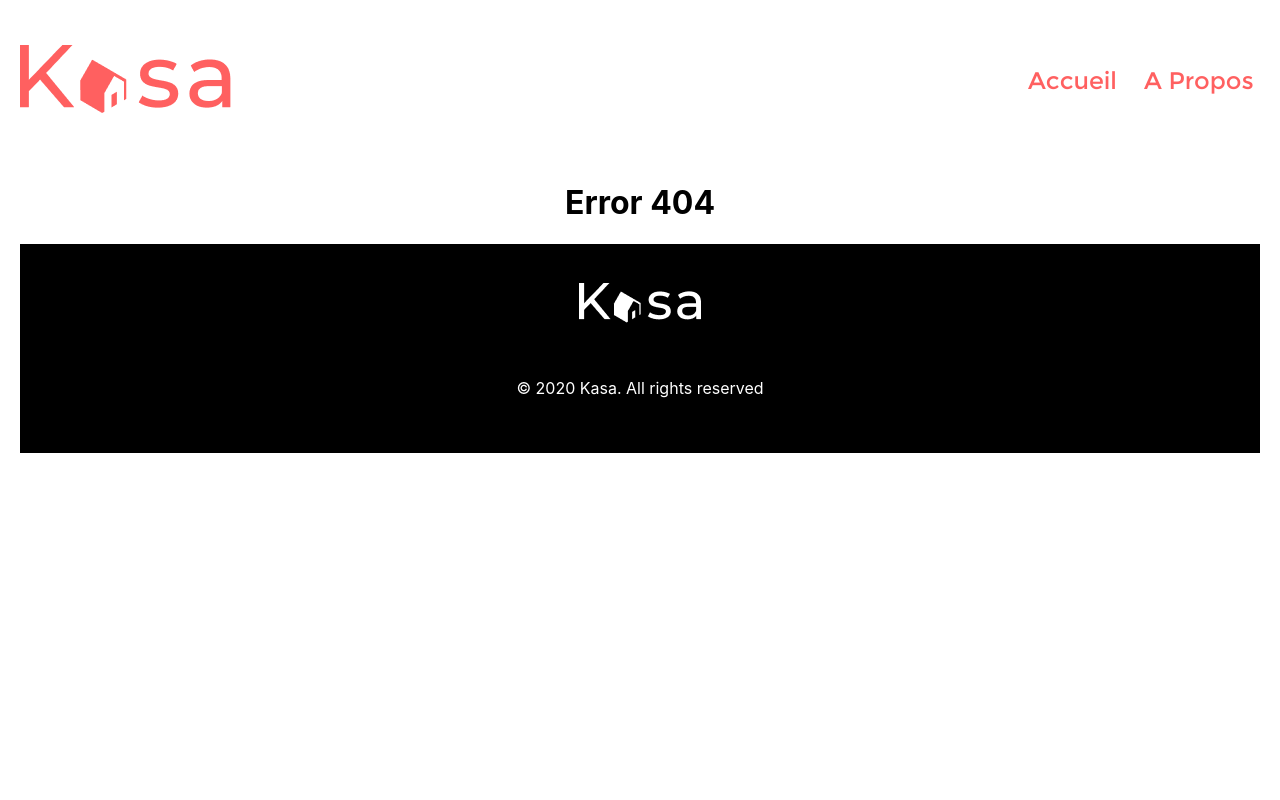
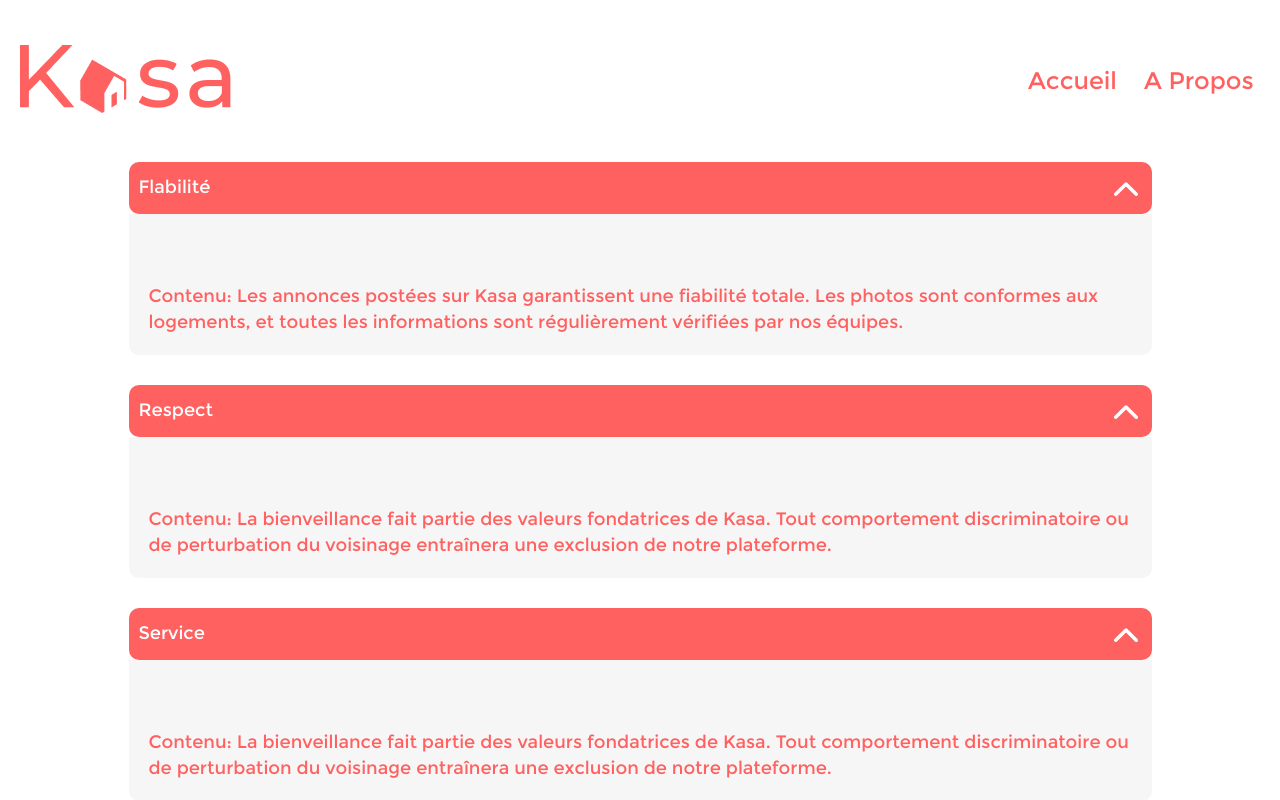
Before and after one commit to lopesthomas/Kasa, a React (Create React App) app: page /apropos in a window 1280 px wide. Before the commit this address had no page. Shown: the top 800 px of the page. Built offline with nearby package versions, Linux system fonts and the light colour scheme.

Commit message:
Ajout de la page a Propos

```diff
--- a/src/assets/styles/animBar.scss
+++ b/src/assets/styles/animBar.scss
@@ -36,7 +36,7 @@
         font-style: normal;
         font-weight: 400;
         line-height: 142.6%;
-        transform: scale(0.1);
-        transition: height 4s ease-in-out;
+        // transform: scale(0.1);
+        // transition: height 4s ease-in-out;
     }
 }
--- /dev/null
+++ b/src/assets/styles/propos.scss
@@ -0,0 +1,7 @@
+.apropos-content{
+    width: 1023px;
+    display: flex;
+    flex-direction: column;
+    gap: 30px;
+
+}
--- a/src/components/AnimBar/index.jsx
+++ b/src/components/AnimBar/index.jsx
@@ -7,6 +7,9 @@
             <button className="animbar-title">
                 <p>{titreBar}</p>
                 <img src={arrow} alt=''/>
+
+
+
             </button>
             <div className="animbar-content">
                Contenu: {ContenuBar}
--- a/src/index.js
+++ b/src/index.js
@@ -9,6 +9,8 @@
 import Location from './pages/Location';
 import Error from './components/Error';
 import Footer from './components/Footer';
+import AnimBar from './components/AnimBar';
+import Propos from './pages/Propos';
 
 const root = ReactDOM.createRoot(document.getElementById('root'));
 root.render(
@@ -19,6 +21,7 @@
       <Routes>
         <Route path="/" element={<Home/>}/>
         <Route path="/location/:idLink" element={<Location/>}/>
+        <Route path="/apropos" element={<Propos/>}/>
         <Route path="*" element={<Error/>}/>
       </Routes>
       <Footer />
--- /dev/null
+++ b/src/pages/Propos/index.jsx
@@ -0,0 +1,15 @@
+import AnimBar from "../../components/AnimBar";
+import '../../assets/styles/propos.scss'
+
+function Propos() {
+    return (
+        <div className="apropos-content">
+            <AnimBar titreBar="Flabilité" ContenuBar="Les annonces postées sur Kasa garantissent une fiabilité totale. Les photos sont conformes aux logements, et toutes les informations sont régulièrement vérifiées par nos équipes."/>
+            <AnimBar titreBar="Respect" ContenuBar="La bienveillance fait partie des valeurs fondatrices de Kasa. Tout comportement discriminatoire ou de perturbation du voisinage entraînera une exclusion de notre plateforme."/>
+            <AnimBar titreBar="Service" ContenuBar="La bienveillance fait partie des valeurs fondatrices de Kasa. Tout comportement discriminatoire ou de perturbation du voisinage entraînera une exclusion de notre plateforme."/>
+            <AnimBar titreBar="Sécurité" ContenuBar="La sécurité est la priorité de Kasa. Aussi bien pour nos hôtes que pour les voyageurs, chaque logement correspond aux critères de sécurité établis par nos services. En laissant une note aussi bien à l'hôte qu'au locataire, cela permet à nos équipes de vérifier que les standards sont bien respectés. Nous organisons également des ateliers sur la sécurité domestique pour nos hôtes."/>
+        </div>
+    )
+}
+
+export default Propos
```
